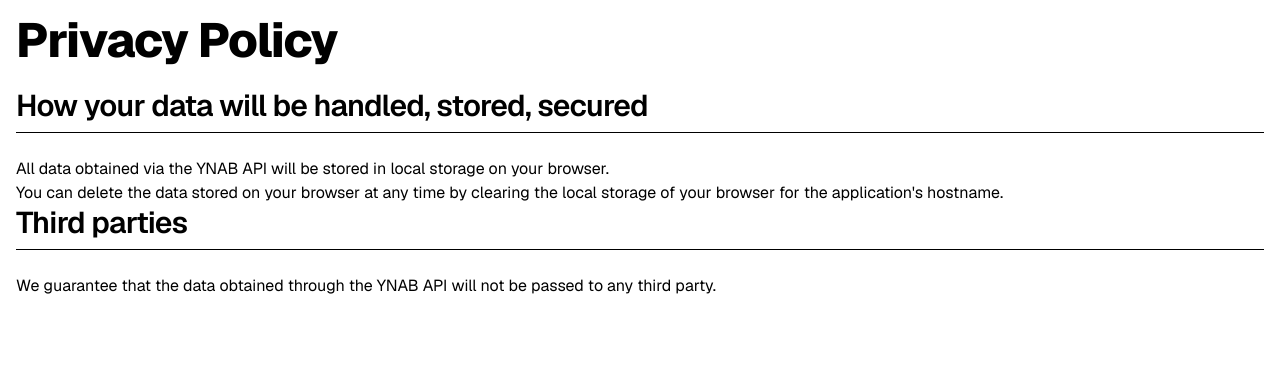
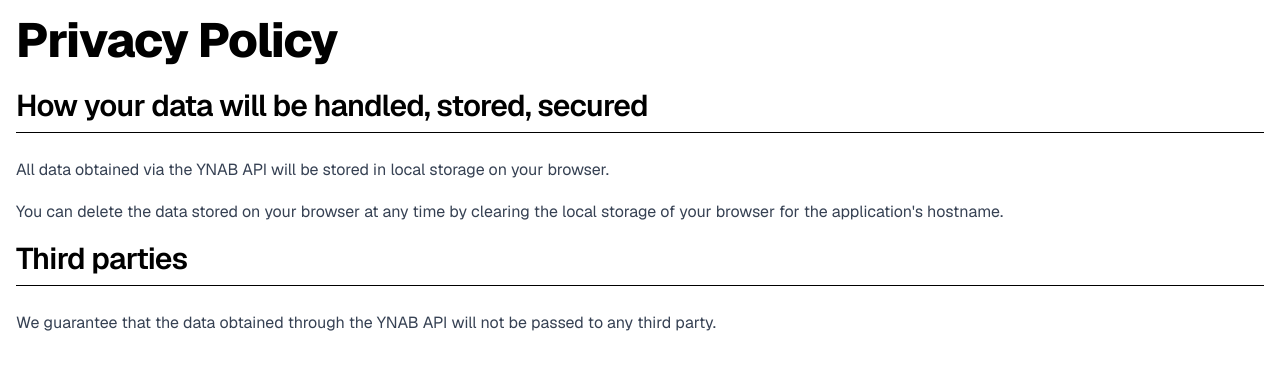
Before and after one commit to bpb54321/fbar-max-balance-calculator, a Next.js app: page /privacy-policy in a window 1280 px wide. Shown: the top 370 px of the page. Built offline with nearby package versions, Linux system fonts and the light colour scheme.

Commit message:
Use Paragraph component on privacy policy page.

```diff
--- a/app/privacy-policy/page.tsx
+++ b/app/privacy-policy/page.tsx
@@ -1,24 +1,25 @@
 import Heading1 from "@/design-system/headings/heading1/Heading1";
 import Heading2 from "@/design-system/headings/heading2/Heading2";
+import Paragraph from "@/design-system/paragraph/Paragraph";
 
 export default function PrivacyPolicy() {
   return (
     <>
       <Heading1>Privacy Policy</Heading1>
       <Heading2>How your data will be handled, stored, secured</Heading2>
-      <p>
+      <Paragraph>
         All data obtained via the YNAB API will be stored in local storage on
         your browser.
-      </p>
-      <p>
+      </Paragraph>
+      <Paragraph>
         You can delete the data stored on your browser at any time by clearing
         the local storage of your browser for the application's hostname.
-      </p>
+      </Paragraph>
       <Heading2>Third parties</Heading2>
-      <p>
+      <Paragraph>
         We guarantee that the data obtained through the YNAB API will not be
         passed to any third party.
-      </p>
+      </Paragraph>
     </>
   );
 }
```
